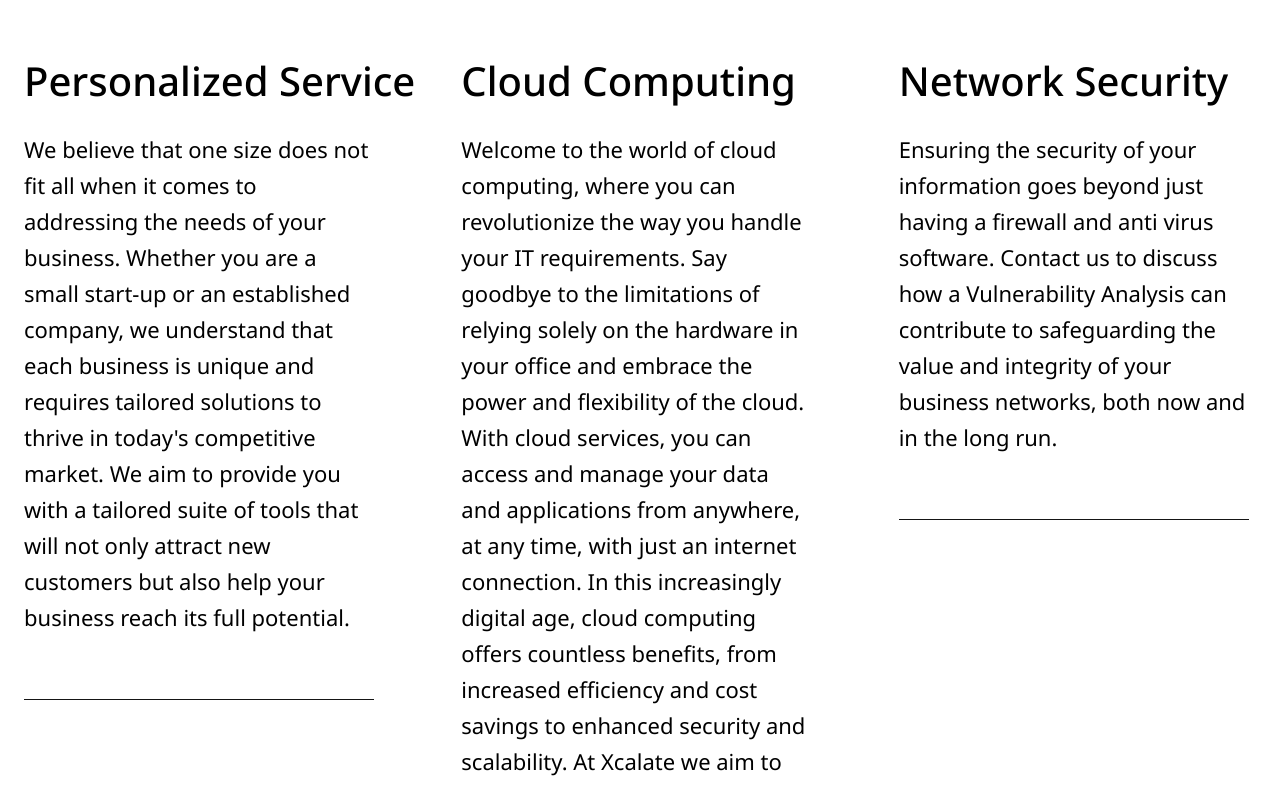
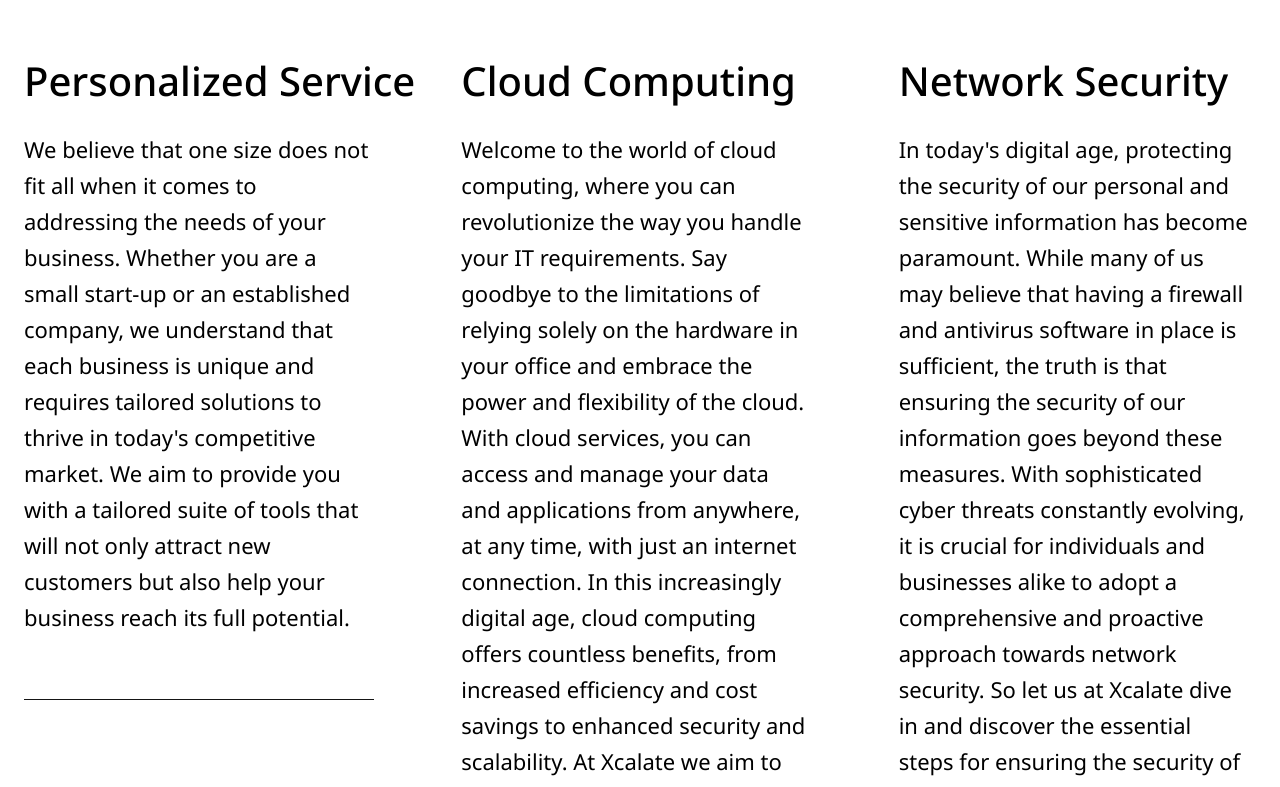
Before and after one commit to dlitovit/dlitovit.github.io, a website built with Parcel: page index.html in a window 1280 px wide. Shown: the part 1941-2728 px from the top of the page. Built offline with nearby package versions, Linux system fonts and the light colour scheme.

Commit message:
Update index.html

```diff
--- a/index.html
+++ b/index.html
@@ -177,11 +177,13 @@
               <h3 class="service-title"><span>Network Security</span></h3>
               <span class="service-description">
                 <span>
-                  Ensuring the security of your information goes beyond just
-                  having a firewall and anti virus software. Contact us to
-                  discuss how a Vulnerability Analysis can contribute to
-                  safeguarding the value and integrity of your business
-                  networks, both now and in the long run.
+                In today's digital age, protecting the security of our personal and sensitive information has
+                become paramount. While many of us may believe that having a firewall and antivirus software
+                in place is sufficient, the truth is that ensuring the security of our information goes beyond
+                these measures. With sophisticated cyber threats constantly evolving, it is crucial for
+                individuals and businesses alike to adopt a comprehensive and proactive approach towards
+                network security. So let us at Xcalate dive in and discover the essential steps for ensuring
+                the security of your information in today's ever-evolving digital landscape.
                 </span>
               </span>
             </div>
```
